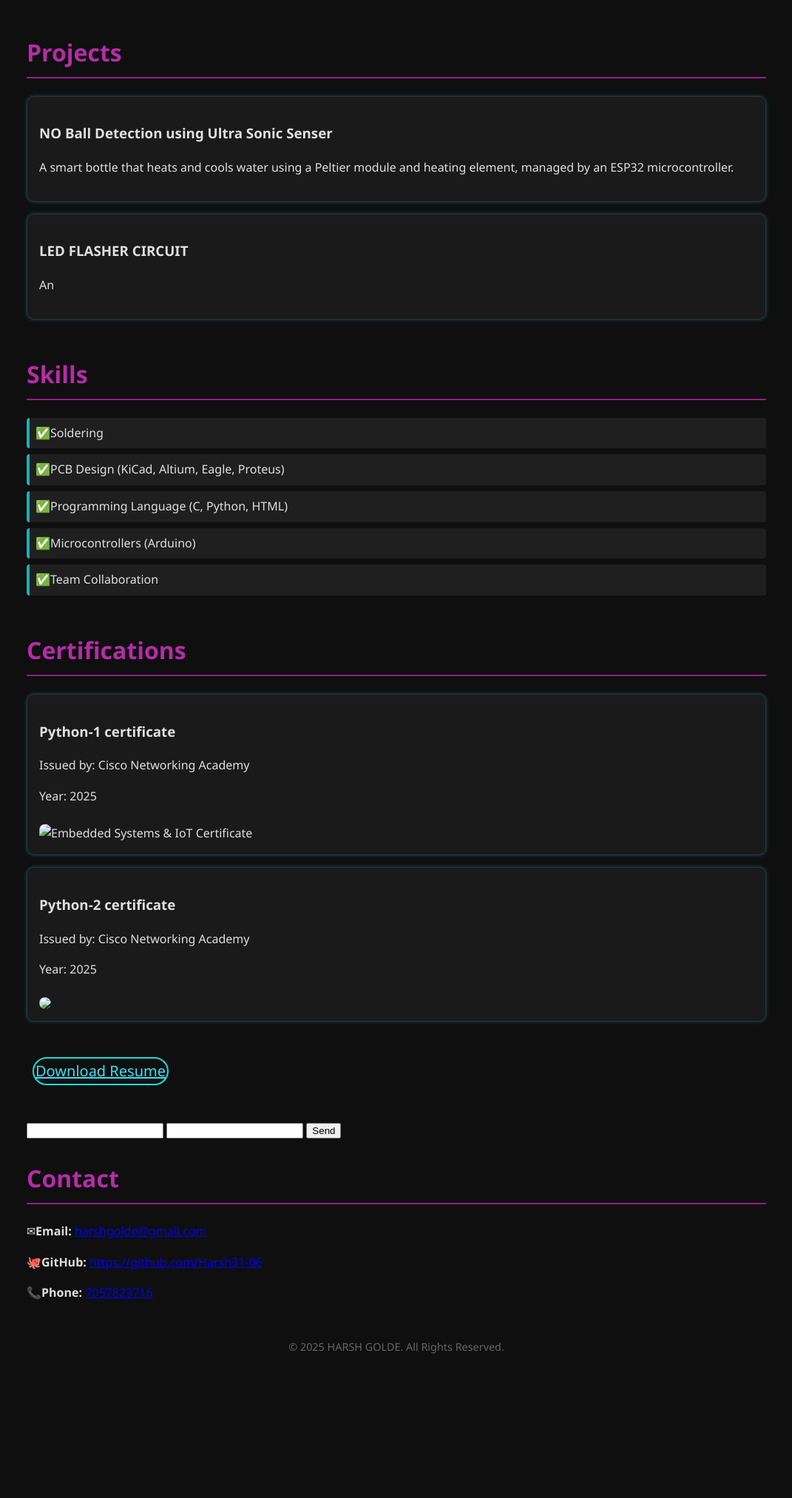
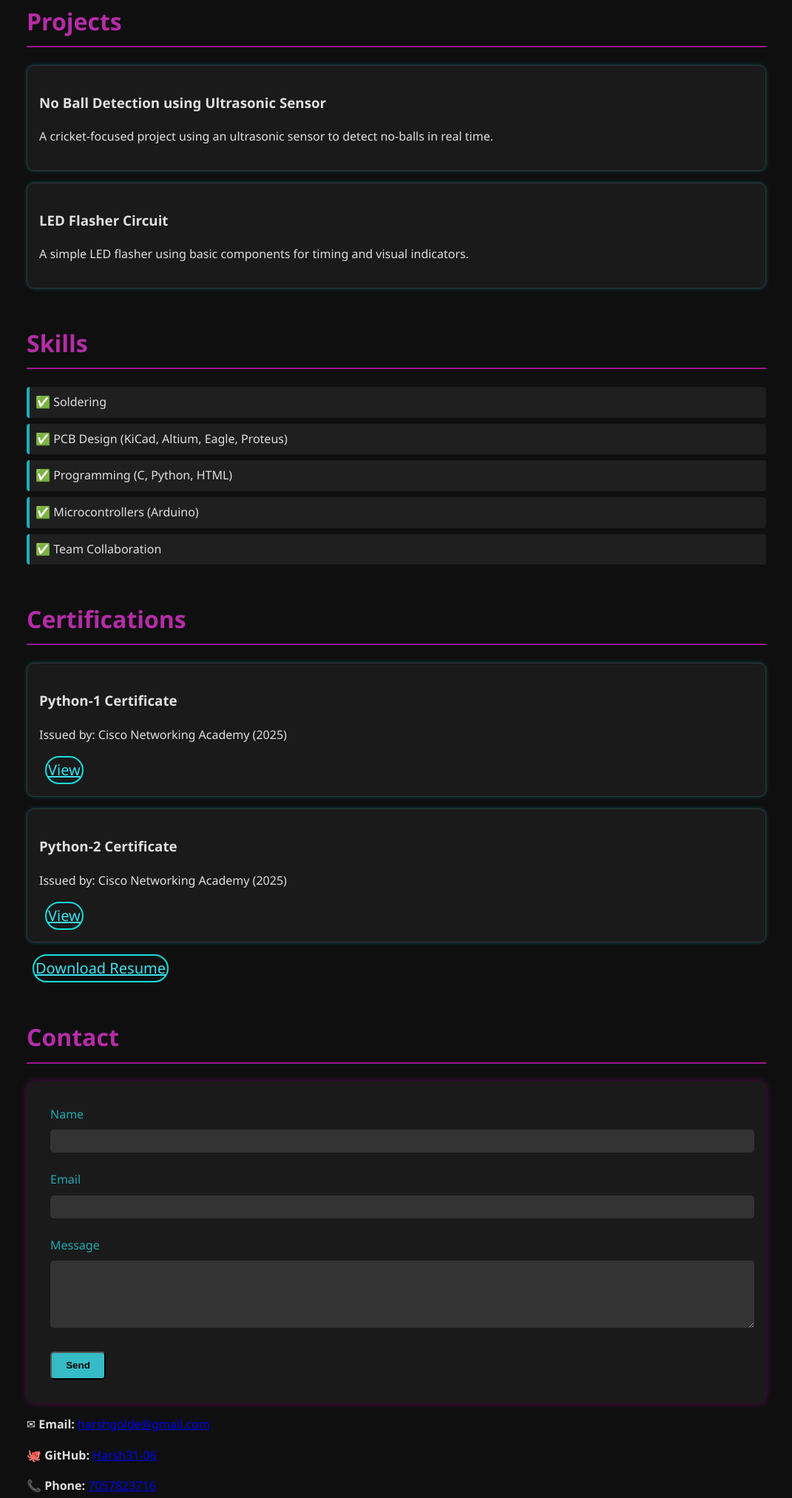
Before and after one commit to Harsh31-06/portfolio, a plain HTML site: page index.html in a window 1280 px wide. Shown: the part 688-2713 px from the top of the page at 74% size, without its empty margins (104-1175 px from the left). Before the commit the page ends 2566 px from the top, so only its background shows below. Drawn offline with Linux system fonts and the light colour scheme.

Commit message:
Update index.html

```diff
--- a/index.html
+++ b/index.html
@@ -1,5 +1,4 @@
-<!DOCTYPyu3652
-62552555555555555555532655555666666E html>
+<!DOCTYPE html>
 <html lang="en">
 <head>
   <meta charset="UTF-8" />
@@ -9,16 +8,10 @@
 </head>
 <body>
   <div class="container">
-
-    <!-- Title Section -->
-    <section id="title-section">
-
-    </section>
-
-    <!-- Circular Profile Photo -->
+    <!-- Profile Photo -->
     <img src="img\Harsh image .jpg" alt="Harsh Golde" class="profile-pic">
 
-    <!-- Header with Name and Title -->
+    <!-- Header -->
     <header>
       <h1>HARSH GOLDE</h1>
       <p>Electronics & Telecommunication Engineer | B.Tech Student</p>
@@ -33,81 +26,84 @@
       <a href="#contact">Contact</a>
     </nav>
 
-    <!-- About Section -->
+    <!-- About -->
     <section id="about">
       <h2>About Me</h2>
       <p>
-        Hello! I am a B.Tech student in Electronics & Telecommunication Engineering at Savitribai Phule Pune University.
-        Passionate about electronics, PCB design, and microcontroller-based projects, I strive to bring innovation
-        and efficiency to every project I undertake. I hail from the vibrant Buldhana district and am always eager to learn and grow.
+        Hello! I am a B.Tech student in Electronics & Telecommunication Engineering at SPPU.
+        Passionate about electronics, PCB design, and microcontroller-based projects.
+        I hail from Buldhana district and am always eager to grow.
       </p>
     </section>
 
-    <!-- Projects Section -->
+    <!-- Projects -->
     <section id="projects">
       <h2>Projects</h2>
-      <div class="projects">
       <div class="project">
-          <h3>NO Ball Detection using Ultra Sonic Senser</h3>
+        <h3>No Ball Detection using Ultrasonic Sensor</h3>
         <p>
-            A smart bottle that heats and cools water using a Peltier module and heating element, managed by an ESP32 microcontroller.
+          A cricket-focused project using an ultrasonic sensor to detect no-balls in real time.
         </p>
       </div>
       <div class="project">
-          <h3>LED FLASHER CIRCUIT</h3>
+        <h3>LED Flasher Circuit</h3>
         <p>
-            An
+          A simple LED flasher using basic components for timing and visual indicators.
         </p>
-        </div>
       </div>
     </section>
 
-    <!-- Skills Section -->
+    <!-- Skills -->
     <section id="skills" class="skills">
       <h2>Skills</h2>
       <ul>
-        <li>✅Soldering</li>
-        <li>✅PCB Design (KiCad, Altium, Eagle, Proteus)</li>
-        <li>✅Programming Language (C, Python, HTML)</li>
-        <li>✅Microcontrollers (Arduino)</li>
-        <li>✅Team Collaboration</li>
+        <li>✅ Soldering</li>
+        <li>✅ PCB Design (KiCad, Altium, Eagle, Proteus)</li>
+        <li>✅ Programming (C, Python, HTML)</li>
+        <li>✅ Microcontrollers (Arduino)</li>
+        <li>✅ Team Collaboration</li>
       </ul>
     </section>
 
-    <!-- Certifications Section -->
+    <!-- Certifications -->
     <section id="certifications">
       <h2>Certifications</h2>
-      <div class="certifications-container">
       <div class="certification">
-          <h3>Python-1 certificate </h3>
-          <p>Issued by: Cisco Networking Academy</p>
-          <p>Year: 2025</p>
-          <img src="" alt="Embedded Systems & IoT Certificate" class="cert-image">
+        <h3>Python-1 Certificate</h3>
+        <p>Issued by: Cisco Networking Academy (2025)</p>
+        <a href="https://drive.google.com/file/d/1ry5j7k8sJYyQdV-DojsOe1oRKM_nSrZe/view?usp=sharing" class="download-btn">View</a>
       </div>
       <div class="certification">
-          <h3>Python-2 certificate</h3>
-          <p>Issued by: Cisco Networking Academy</p>
-          <p>Year: 2025</p>
-          <img src= alt="Embedded Systems & IoT Certificate" class="cert-image">
+        <h3>Python-2 Certificate</h3>
+        <p>Issued by: Cisco Networking Academy (2025)</p>
+        <a href="https://drive.google.com/file/d/1ry5j7k8sJYyQdV-DojsOe1oRKM_nSrZe/view?usp=sharing" class="download-btn">View</a>
       </div>
+      <div>
+        <a href="https://docs.google.com/document/d/1Y4aVErgqLrqsTq4_EuNjXLSyXZ4HfViRWMps9TYGmXU/edit?usp=sharing" class="download-btn">Download Resume</a>
       </div>
     </section>
-    <section id="certifications">
-    <div>
-      <a href="https://docs.google.com/document/d/1Y4aVErgqLrqsTq4_EuNjXLSyXZ4HfViRWMps9TYGmXU/edit?usp=sharing" class="download-btn" download>Download Resume</a>
+
+    <!-- Contact -->
+    <section id="contact">
+      <h2>Contact</h2>
+      <form action="https://formsubmit.co/your@email.com" method="POST" class="contact__form">
+        <div class="contact__content">
+          <label class="content__label" for="name">Name</label>
+          <input type="text" name="name" id="name" class="contact__input" required>
         </div>
-    </section>
-    <form action="https://formsubmit.co/your@email.com" method="POST">
-      <input type="text" name="name" required>
-      <input type="email" name="email" required>
-      <button type="submit">Send</button>
+        <div class="contact__content">
+          <label class="content__label" for="email">Email</label>
+          <input type="email" name="email" id="email" class="contact__input" required>
+        </div>
+        <div class="contact__content">
+          <label class="content__label" for="message">Message</label>
+          <textarea name="message" id="message" class="contact__input" rows="5" required></textarea>
+        </div>
+        <button type="submit" class="button">Send</button>
       </form>
-    <!-- Contact Section -->
-    <section id="contact" class="contact">
-      <h2>Contact</h2>
-      <p><strong>✉Email:</strong> <a href="mailto:harshgolde@gmail.com">harshgolde@gmail.com</a></p>
-      <p><strong>🐙GitHub:</strong> <a href="https://github.com/Harsh31-06">https://github.com/Harsh31-06</a></p>
-      <p><strong>📞Phone:</strong> <a href="tel:7057823716">7057823716</a></p>
+      <p><strong>✉ Email:</strong> <a href="mailto:harshgolde@gmail.com">harshgolde@gmail.com</a></p>
+      <p><strong>🐙 GitHub:</strong> <a href="https://github.com/Harsh31-06">Harsh31-06</a></p>
+      <p><strong>📞 Phone:</strong> <a href="tel:+917057823716">7057823716</a></p>
     </section>
 
     <!-- Footer -->
```
Lines whose indentation alone changed are shown as unchanged.
